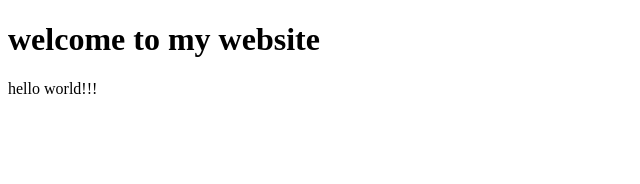
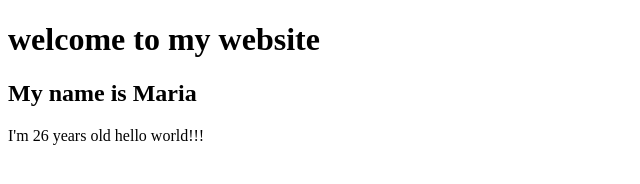
Before and after one commit to MariaHovhannisyan1994/Web-lesson, a plain HTML site: page index.html in a window 1280 px wide. Shown: the whole page, without its empty margins (0-640 px from the left). Drawn offline with Linux system fonts and the light colour scheme.

Commit message:
add new lines in index.html

```diff
--- a/index.html
+++ b/index.html
@@ -9,6 +9,8 @@
 </head>
 <body>
   <h1>welcome to my website</h1>
+    <h2>My name is Maria </h2>
+    I'm 26 years old
    hello world!!!
 </body>
 </html>
```
